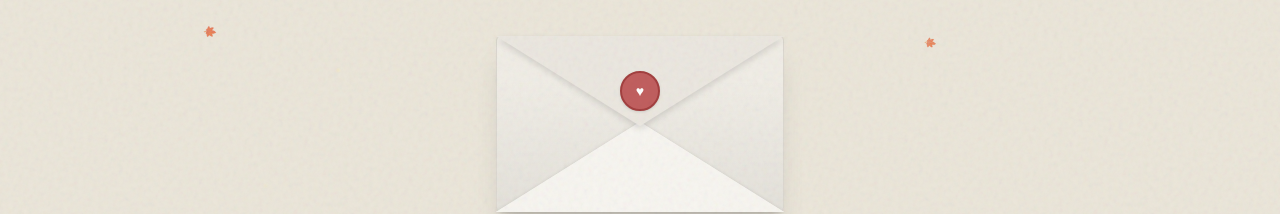
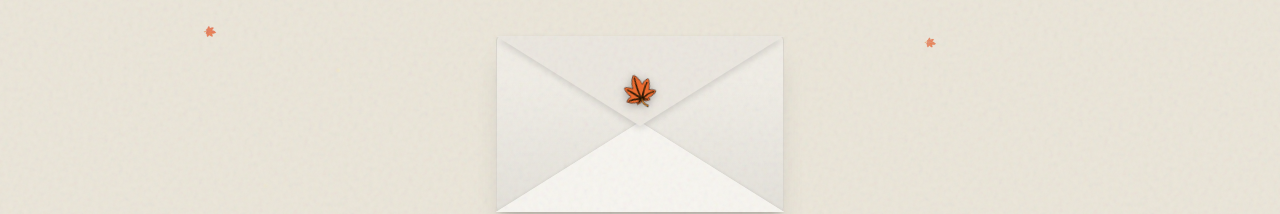
Before and after one commit to NotHirolaf/Birthday-, a Next.js app: page / in a window 1280 px wide. Shown: the part 276-490 px from the top of the page. Built offline with nearby package versions, Linux system fonts and the light colour scheme.

Commit message:
Replace envelope heart seal with Maple Leaf sticker

```diff
--- a/components/Envelope.tsx
+++ b/components/Envelope.tsx
@@ -2,6 +2,8 @@
 
 import { motion } from "framer-motion";
 import { useState, useRef } from "react";
+
+import MapleLeafIcon from "./MapleLeafIcon";
 
 export default function Envelope({ onOpen, onAudioReady }: { onOpen: () => void; onAudioReady?: (audio: HTMLAudioElement) => void }) {
     const [step, setStep] = useState<"closed" | "opening" | "opened">("closed");
@@ -78,16 +80,15 @@ export default function Envelope({ onOpen, onAudioReady }: { onOpen: () => void;
                     animate={step !== "closed" ? { rotateX: 180, zIndex: 1 } : { rotateX: 0 }}
                     transition={{ duration: 0.6, ease: "easeInOut" }}
                 >
-                    {/* Wax Seal attached to Flap */}
+                    {/* Maple Leaf Sticker attached to Flap */}
                     <motion.div
-                        className="absolute -top-[55px] left-1/2 transform -translate-x-1/2 w-10 h-10 rounded-full bg-[#c15f5f] shadow-sm flex items-center justify-center border-2 border-[#a34040]"
+                        className="absolute -top-[50px] left-1/2 transform -translate-x-1/2 z-50"
                         animate={step !== "closed" ? { opacity: 0 } : { opacity: 1 }}
                         transition={{ duration: 0.2 }}
                     >
-                        <span className="text-white text-sm font-serif">♥</span>
+                        <MapleLeafIcon size={55} rotation={15} shadow={2} />
                     </motion.div>
                 </motion.div>
-
             </motion.div>
         </div>
     );
```
